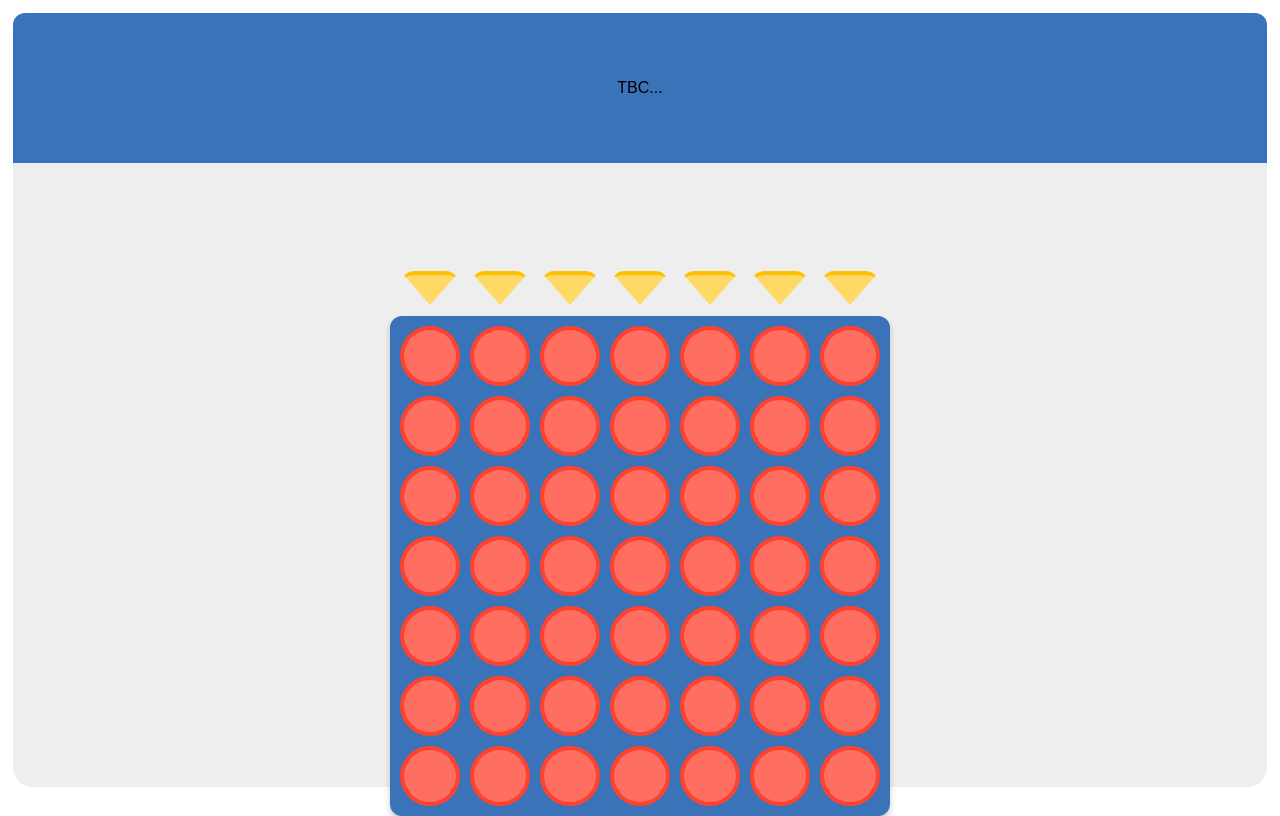
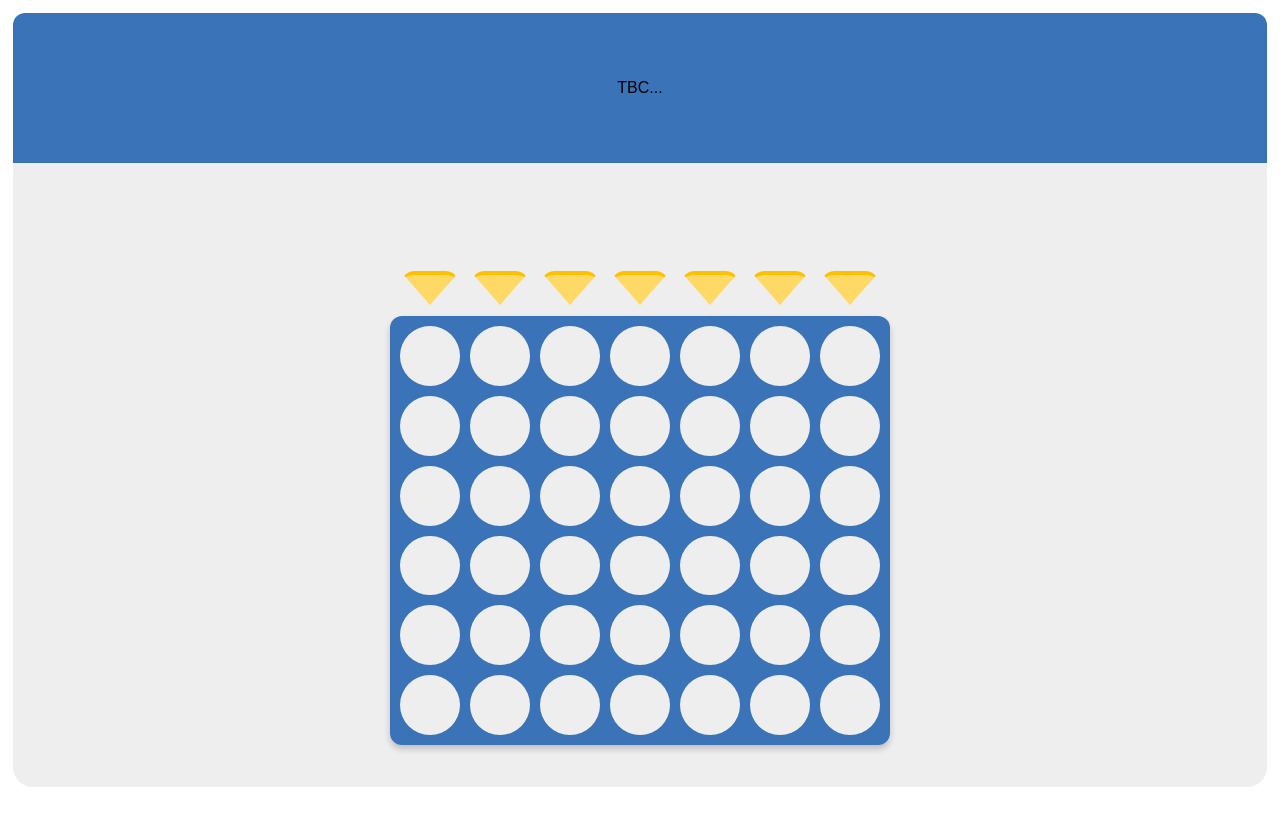
Before and after one commit to DaleKMillington/all-four, a React (Vite) app: page / in a window 1280 px wide. Built offline with nearby package versions, Linux system fonts and the light colour scheme.

Commit message:
Initial game state set up and wired up to board

```diff
--- a/src/components/board/Board.tsx
+++ b/src/components/board/Board.tsx
@@ -1,17 +1,28 @@
 // Local
 import './board.scss';
 import { Cell } from '../cell/Cell';
-import { cellColors } from '../cell/cellColors.const';
+import { cellColors } from '../../constants/cellColors.const';
 import { DropIcon } from '../dropIcon/DropIcon';
-import { dropIconColors } from '../dropIcon/dropIconColors.const';
+import { dropIconColors } from '../../constants/dropIconColors.const';
+import { GameState, GameAction } from '../../state/gameState/GameState';
+
+// Types
+type BoardProps = {
+    gameState: GameState;
+    dispatch: React.Dispatch<GameAction>;
+};
 
 // Component
-export const Board = () => {
-    const rows = 7;
+export const Board = ({
+    gameState: {
+        cells
+    },
+    dispatch
+}: BoardProps) => {
     const columns = 7;
+    const dropCells = Array.from({ length: columns });
 
-    const dropCells = Array.from({ length: columns });
-    const cells = Array.from({ length: rows * columns });
+    console.log({cells});
 
     return (
         <div className="board">
@@ -21,8 +32,10 @@ export const Board = () => {
                 ))}
             </div>
             <div className="board__game-space">
-                {cells.map((_, index) => (
-                    <Cell key={index} color={cellColors.red} />
+                {cells.map((row, rowIndex) => (
+                    row.map((cell, colIndex) => (
+                        <Cell key={`${rowIndex}-${colIndex}`} color={cell} />
+                    ))
                 ))}
             </div>
         </div>
--- a/src/components/board/board.scss
+++ b/src/components/board/board.scss
@@ -33,9 +33,9 @@
         @include drop-shadow;
         display: grid;
         grid-template-columns: repeat(7, 1fr);
-        grid-template-rows: repeat(7, 1fr);
+        grid-template-rows: repeat(6, 1fr);
         gap: 10px;
-        aspect-ratio: 7 / 7;
+        aspect-ratio: 7 / 6;
         background: $board-color;
         border-radius: 12px;
         padding: 10px;
--- a/src/components/cell/Cell.tsx
+++ b/src/components/cell/Cell.tsx
@@ -1,6 +1,6 @@
 // Local
 import './cell.scss';
-import { cellColors, CellColorsType } from './cellColors.const';
+import { cellColors, CellColorsType } from '../../constants/cellColors.const';
 
 // Types
 type CellProps = {
--- a/src/components/dropIcon/DropIcon.tsx
+++ b/src/components/dropIcon/DropIcon.tsx
@@ -1,6 +1,6 @@
 // Local
 import './dropIcon.scss';
-import { dropIconColors, DropIconColorsType } from './dropIconColors.const';
+import { dropIconColors, DropIconColorsType } from '../../constants/dropIconColors.const';
 
 // Types
 type DropIconProps = {
--- /dev/null
+++ b/src/constants/currentPlayer.const.ts
@@ -0,0 +1,6 @@
+export const currentPlayer = {
+    human: 0,
+    ai: 1
+} as const;
+
+export type CurrentPlayerType = (typeof currentPlayer)[keyof typeof currentPlayer];
--- /dev/null
+++ b/src/constants/currentPlayerColor.const .ts
@@ -0,0 +1,6 @@
+export const currentPlayerColor = {
+    red: 0,
+    yellow: 1
+} as const;
+
+export type CurrentPlayerColorType = (typeof currentPlayerColor)[keyof typeof currentPlayerColor];
--- a/src/pages/Game.tsx
+++ b/src/pages/Game.tsx
@@ -1,13 +1,20 @@
+// Third Party
+import { useReducer } from 'react';
+
+// Project
+import { gameReducer, initialState } from "../state/gameState/GameState";
+
 // Local
 import './game.scss';
 import { Board } from '../components/board/Board';
 
 // Component
 export const Game = () => {
+    const [gameState, dispatch] = useReducer(gameReducer, initialState);
     return (
         <div className='game'>
             <div className="game__column">
-                <Board />
+                <Board gameState={gameState} dispatch={dispatch}/>
             </div>
         </div>
     );
--- /dev/null
+++ b/src/state/gameState/GameState.ts
@@ -0,0 +1,55 @@
+// Project
+import { cellColors, CellColorsType } from "../../constants/cellColors.const";
+import { currentPlayer, CurrentPlayerType } from "../../constants/currentPlayer.const";
+import { currentPlayerColor, CurrentPlayerColorType } from "../../constants/currentPlayerColor.const ";
+import { handleDropCell } from "./handleDropCell";
+
+// Actions
+export const actions = {
+    DROP_CELL: 0,
+    RESET_GAME: 1,
+} as const;
+
+// Types
+export type GameState = {
+    cells: CellColorsType[][];
+    currentPlayer: CurrentPlayerType;
+    currentPlayerColor: CurrentPlayerColorType;
+    gameOver: boolean;
+};
+
+type DropCellAction = {
+    type: typeof actions.DROP_CELL;
+    payload: { colIndex: number };
+};
+
+type ResetGameAction = {
+    type: typeof actions.RESET_GAME;
+};
+
+export type GameAction = DropCellAction | ResetGameAction;
+
+// Initial state (Just to be explicit will do it in full)
+const emptyBoard: CellColorsType[][] = [
+    [cellColors.clear, cellColors.clear, cellColors.clear, cellColors.clear, cellColors.clear, cellColors.clear, cellColors.clear],
+    [cellColors.clear, cellColors.clear, cellColors.clear, cellColors.clear, cellColors.clear, cellColors.clear, cellColors.clear],
+    [cellColors.clear, cellColors.clear, cellColors.clear, cellColors.clear, cellColors.clear, cellColors.clear, cellColors.clear],
+    [cellColors.clear, cellColors.clear, cellColors.clear, cellColors.clear, cellColors.clear, cellColors.clear, cellColors.clear],
+    [cellColors.clear, cellColors.clear, cellColors.clear, cellColors.clear, cellColors.clear, cellColors.clear, cellColors.clear],
+    [cellColors.clear, cellColors.clear, cellColors.clear, cellColors.clear, cellColors.clear, cellColors.clear, cellColors.clear],
+]
+
+export const initialState = {
+    cells: emptyBoard,
+    currentPlayer: currentPlayer.human,
+    currentPlayerColor: currentPlayerColor.red,
+    gameOver: false,
+};
+
+// Reducer
+export const gameReducer = (state: GameState, action: GameAction): GameState => {
+    switch(action.type){
+        case actions.DROP_CELL: return handleDropCell(state, action);
+        case actions.RESET_GAME: return initialState;
+    }
+};
--- /dev/null
+++ b/src/state/gameState/handleDropCell.ts
@@ -0,0 +1,7 @@
+// Local
+import { GameState, GameAction } from "./GameState";
+
+// Declarations
+export const handleDropCell = (state: GameState, action: GameAction) => {
+    return state; // Temporary
+};
```
Also changed, not shown: src/constants/cellColors.const.ts (renamed from src/components/cell/cellColors.const.ts), src/constants/dropIconColors.const.ts (renamed from src/components/dropIcon/dropIconColors.const.ts).
